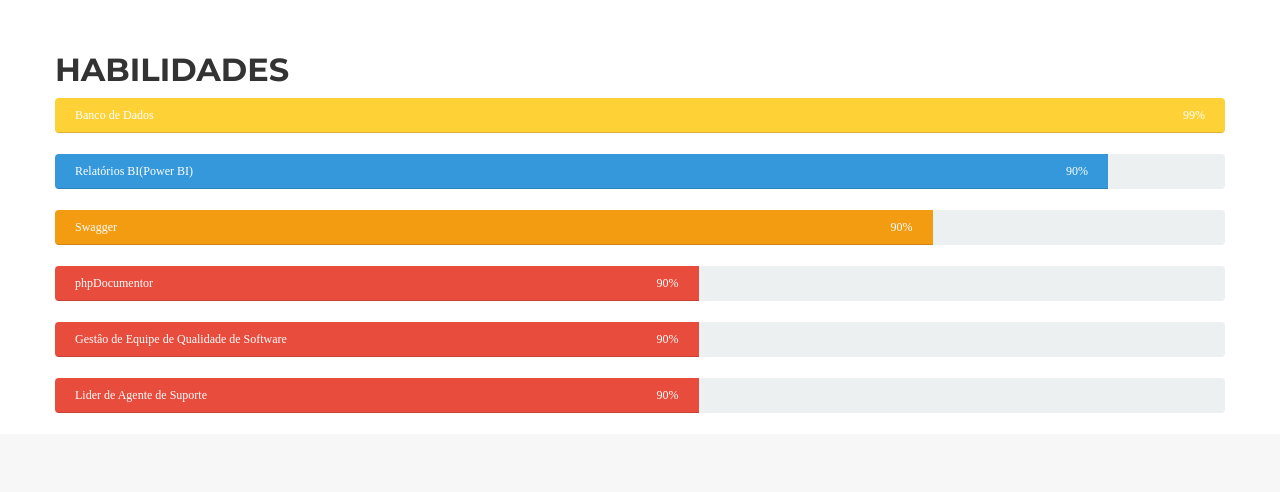
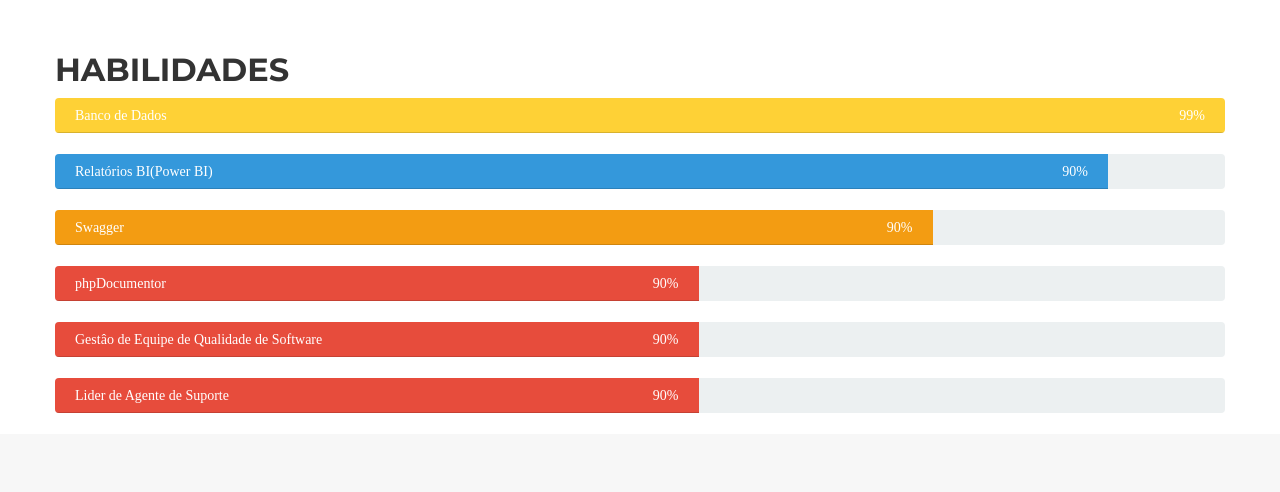
Before and after one commit to SaraFernandes/sarafernandes.github.io, a Jekyll site: the page built from index.html, in a window 1280 px wide and 1400 px high, scrolled down 4220 px. Shown: the part 150-642 px from the top of the window. Built offline with Jekyll 4.4.1, drawn with Linux system fonts in a browser that asks for light colours; some web fonts are replaced.

Commit message:
Update sara_skillbar.css

```diff
--- a/_includes/css/sara_skillbar.css
+++ b/_includes/css/sara_skillbar.css
@@ -3,7 +3,7 @@
 
 }
 .progress .skill {
-  font: normal 12px "Open Sans Web";
+  font: normal 14px "Open Sans Web";
   line-height: 35px;
   padding: 0;
   margin: 0 0 0 20px;
```
